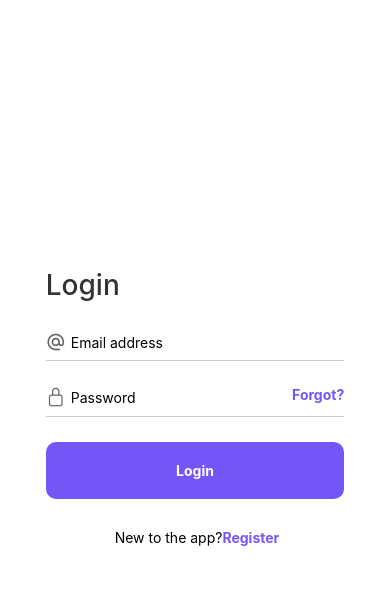
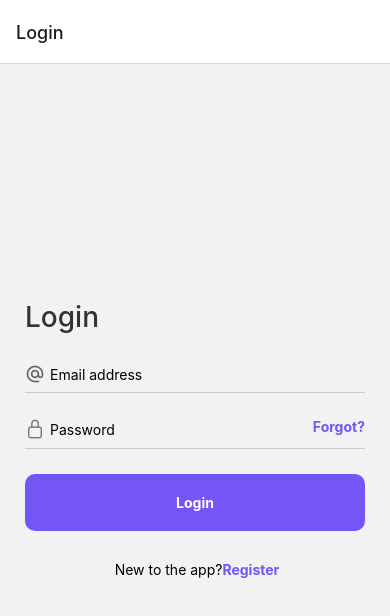
Before and after one commit to e-yang08/ilLuSIonOfgReaTNesS, a React Native app in the folder AwesomeProject/: screen / in a window 390 px wide. Shown: the top 616 px of the page. Built offline with nearby package versions, Linux system fonts and the light colour scheme.

Commit message:
Add basic navigation

```diff
--- a/AwesomeProject/App.js
+++ b/AwesomeProject/App.js
@@ -1,13 +1,27 @@
 import { StatusBar } from 'expo-status-bar';
 import { StyleSheet, Text, View } from 'react-native';
 import LoginPage from './pages/Login/login';
+import RegistrationPage from './pages/Login/registration';
+import { NavigationContainer } from '@react-navigation/native';
+import { createStackNavigator } from "@react-navigation/stack";
 
 export default function App() {
+  const AppStack = createStackNavigator();
   return (
+    <NavigationContainer>
+      <AppStack.Navigator>
+        <AppStack.Screen name='Login' component={LoginPage}/>
+        <AppStack.Screen name='Register' component={RegistrationPage}/>
+      </AppStack.Navigator>
+
+    </NavigationContainer>
+  )
+
+  /*return (
     <View style={styles.container}>
-      <LoginPage/>
+      <RegistrationPage/>
     </View>
-  );
+  );*/
 }
 
 const styles = StyleSheet.create({
--- a/AwesomeProject/package.json
+++ b/AwesomeProject/package.json
@@ -9,6 +9,8 @@
     "web": "expo start --web"
   },
   "dependencies": {
+    "@react-navigation/native": "^6.1.9",
+    "@react-navigation/stack": "^6.3.20",
     "expo": "~50.0.5",
     "expo-status-bar": "~1.11.1",
     "react": "18.2.0",
```
Also changed, not shown: 1 other file (tests, documents, lock files or other folders).
